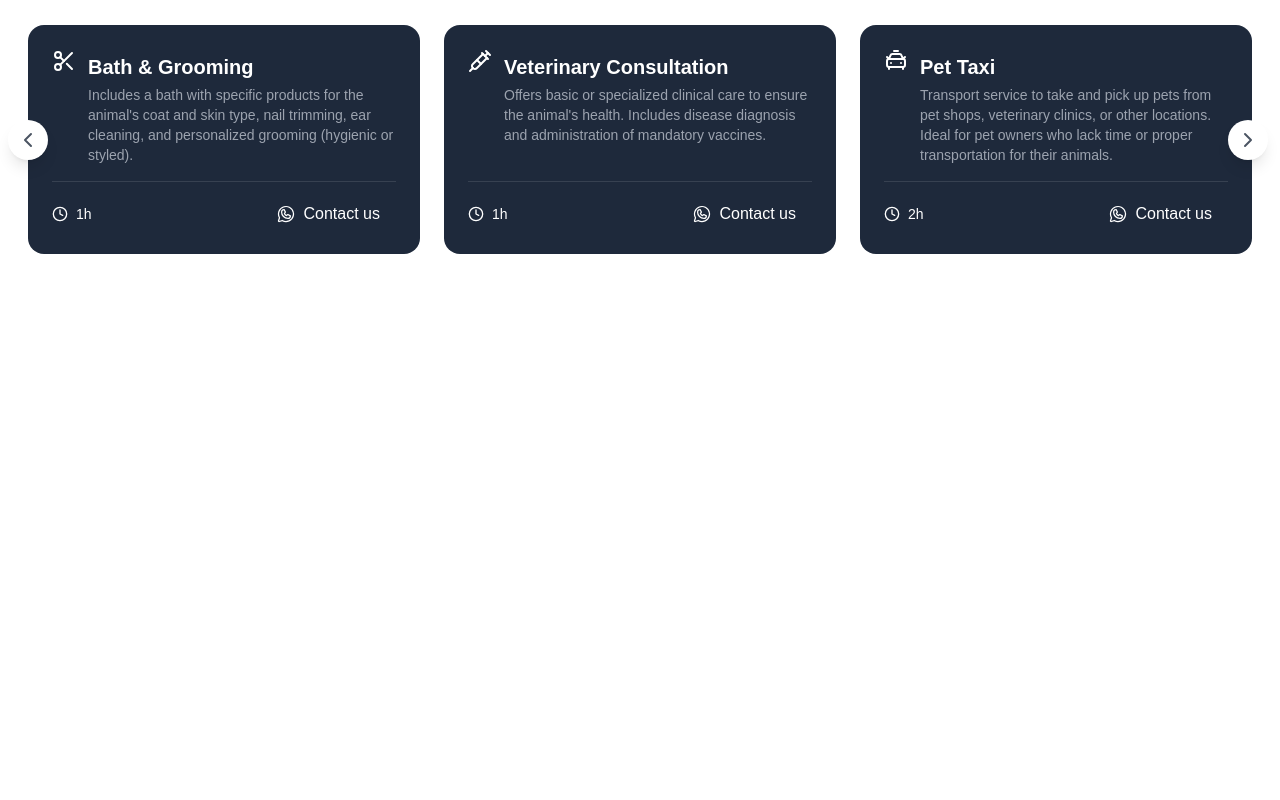
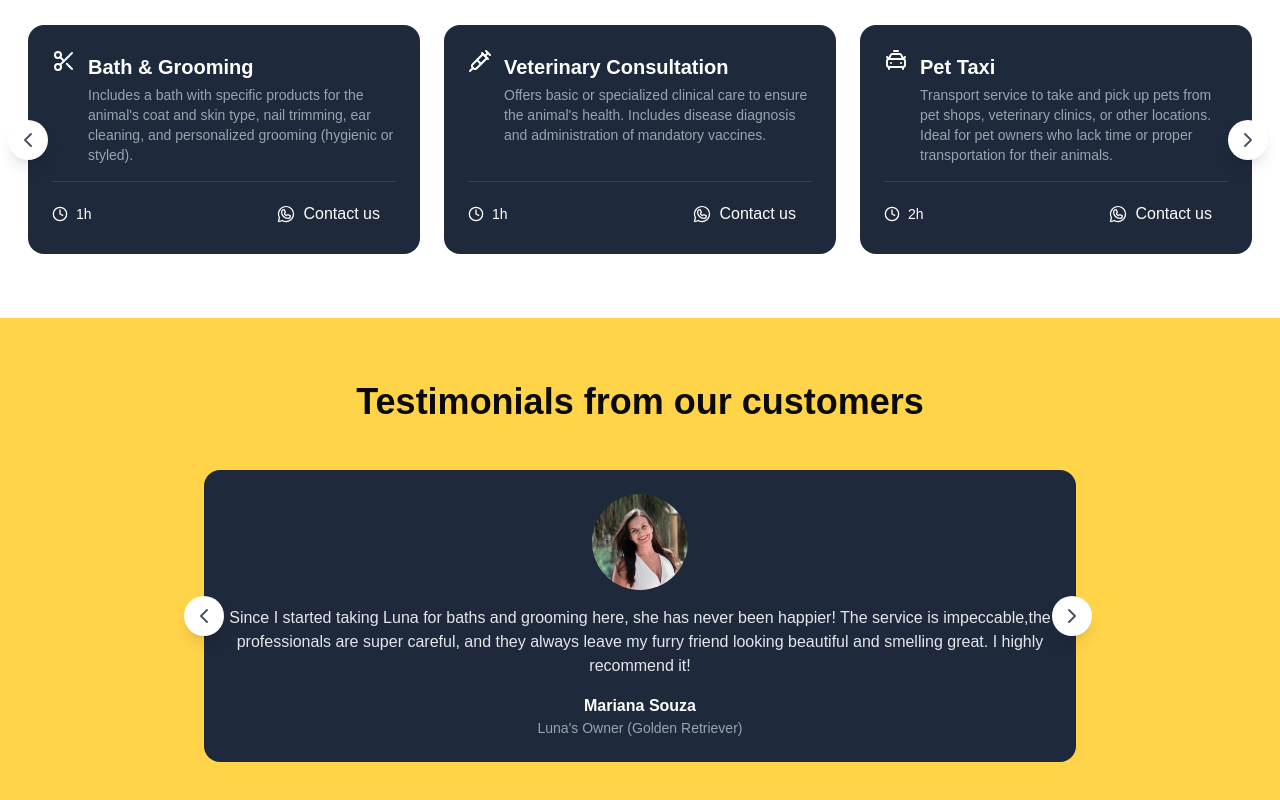
Before and after one commit to ViniciusDevAssis/next-landingpage, a Next.js app: page / in a window 1280 px wide. Shown: the part 1098-1898 px from the top of the page. Before the commit the page ends 1416 px from the top, so only its background shows below. Built offline with nearby package versions, Linux system fonts and the light colour scheme.

Commit message:
Testimonials section finished

```diff
--- /dev/null
+++ b/src/app/_components/testimonials.tsx
@@ -0,0 +1,101 @@
+"use client";
+
+import useEmblaCarousel from "embla-carousel-react";
+import { ChevronLeft, ChevronRight } from "lucide-react";
+import tutor1 from "../../../public/tutor1.png";
+import tutor2 from "../../../public/tutor2.png";
+import tutor3 from "../../../public/tutor3.png";
+import Image from "next/image";
+
+const testimonials = [
+  {
+    content:
+      "Since I started taking Luna for baths and grooming here, she has never been happier! The service is impeccable," +
+      "the professionals are super careful, and they always leave my furry friend looking beautiful and smelling great. I highly recommend it!",
+    author: "Mariana Souza",
+    role: "Luna's Owner (Golden Retriever)",
+    image: tutor2,
+  },
+  {
+    content:
+      "The pet hotel service was an amazing experience! I had to travel and felt at ease knowing that Thor was being well" +
+      "taken care of. I received daily photos and updates, and he came home super happy! Without a doubt, the best pet shop in the area.",
+    author: "Rafael",
+    role: "Thor's Owner (French Bulldog)",
+    image: tutor1,
+  },
+  {
+    content:
+      "My cats have never liked leaving the house, but the service at this pet shop made all the difference. The team is very" +
+      "patient and careful, and the specialized feline bath service was wonderful! Now I know where to trust their care.",
+    author: "Camila Fernandes",
+    role: "Mel and Max's Owner",
+    image: tutor3,
+  },
+];
+
+export function Testimonials() {
+  const [emblaRef, emblaApi] = useEmblaCarousel({
+    loop: true,
+  });
+
+  function scrollPrev() {
+    emblaApi?.scrollPrev();
+  }
+
+  function scrollNext() {
+    emblaApi?.scrollNext();
+  }
+
+  return (
+    <section className="bg-lp_yellow_normal py-16">
+      <div className="container mx-auto px-4">
+        <h2 className="text-4xl font-bold text-center mb-12">Testimonials from our customers</h2>
+        <div className="relative max-w-4xl mx-auto">
+          <div className="overflow-hidden" ref={emblaRef}>
+            <div className="flex">
+              {testimonials.map((item, index) => (
+                <div key={index} className="flex-[0_0_100%] min-w-0 px-3">
+                  <article className="bg-lp_blue text-white rounded-2xl p-6 space-y-4 h-full flex flex-col">
+                    <div className="flex flex-col items-center text-center space-y-4">
+                      <div className="relative w-24 h-24">
+                        <Image
+                          src={item.image}
+                          alt={item.author}
+                          fill
+                          sizes="96px"
+                          className="object-cover rounded-full"
+                        />
+                      </div>
+
+                      <p className="text-gray-200">{item.content}</p>
+
+                      <div>
+                        <p className="font-bold">{item.author}</p>
+                        <p className="text-sm text-gray-400">{item.role}</p>
+                      </div>
+                    </div>
+                  </article>
+                </div>
+              ))}
+            </div>
+          </div>
+
+          <button
+            className="bg-white flex items-center justify-center rounded-full shadow-lg w-10 h-10 absolute left-3 -translate-y-1/2 -translate-x-1/2 top-1/2 z-10"
+            onClick={scrollPrev}
+          >
+            <ChevronLeft className="w-6 h-6 text-gray-600" />
+          </button>
+
+          <button
+            className="bg-white flex items-center justify-center rounded-full shadow-lg w-10 h-10 absolute -right-6 -translate-y-1/2 -translate-x-1/2 top-1/2 z-10"
+            onClick={scrollNext}
+          >
+            <ChevronRight className="w-6 h-6 text-gray-600" />
+          </button>
+        </div>
+      </div>
+    </section>
+  );
+}
--- a/src/app/page.tsx
+++ b/src/app/page.tsx
@@ -1,6 +1,7 @@
 import { About } from "./_components/about";
 import { Hero } from "./_components/hero";
 import { Services } from "./_components/services";
+import { Testimonials } from "./_components/testimonials";
 
 export default function Home() {
   return (
@@ -8,6 +9,7 @@
       <Hero/>
       <About/>
       <Services/>
+      <Testimonials/>
     </main>
   )
 }
--- a/tailwind.config.ts
+++ b/tailwind.config.ts
@@ -52,6 +52,7 @@
   			},
 				lp_red: '#E84C3D',
 				lp_yellow_light: '#FDF6EC',
+				lp_yellow_normal: "#FFD449",
 				lp_blue: "#1E293B"
   		},
   		borderRadius: {
```
Also changed, not shown: public/tutor2.png (added), 1 other file (tests, documents, lock files or other folders).
